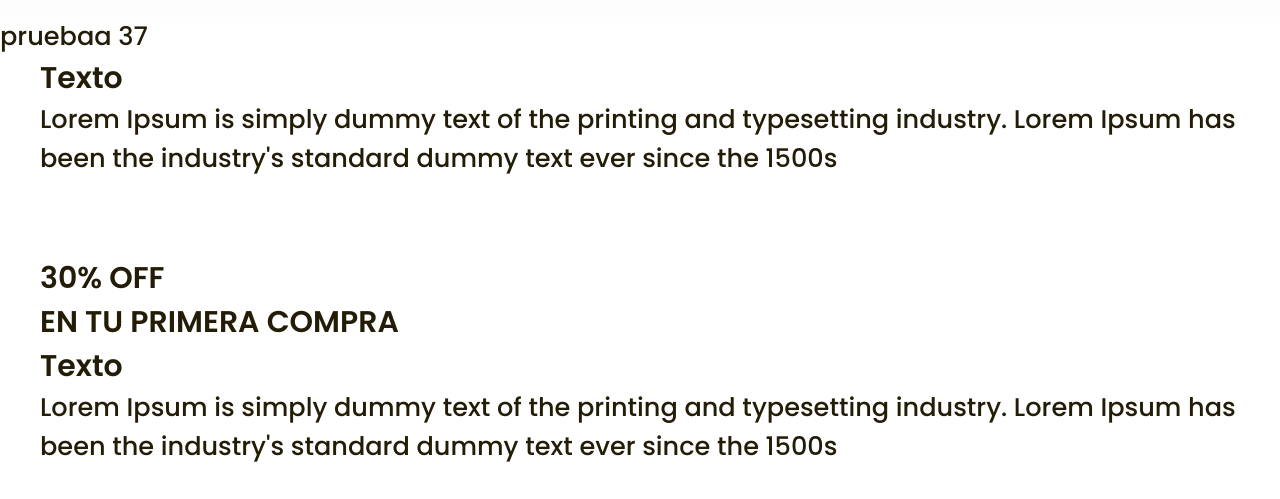
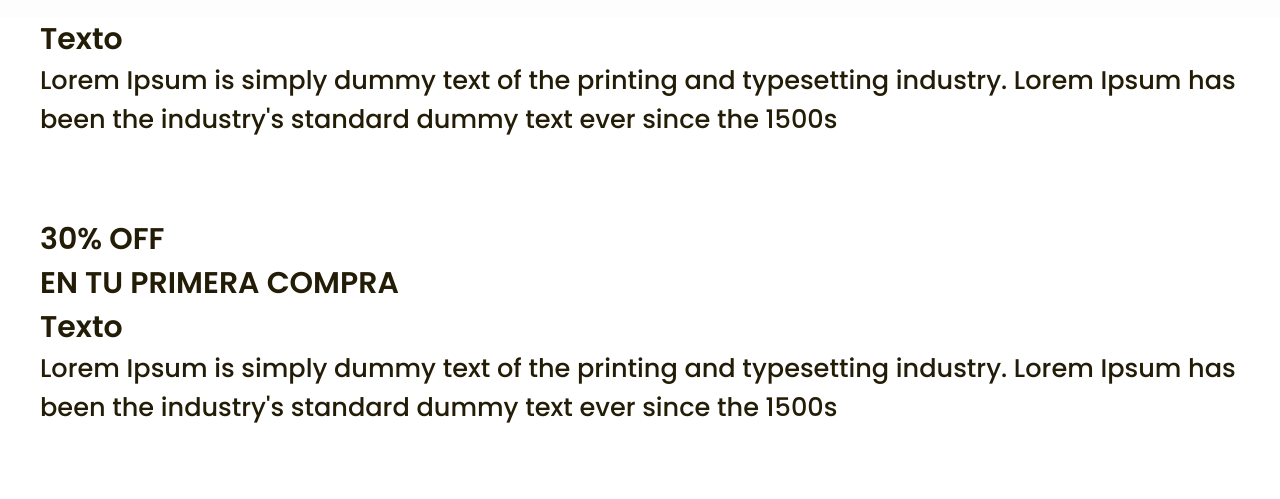
Before and after one commit to Fran0698/trabajo_fmendozac2, a plain HTML site: page index.html in a window 1280 px wide. Shown: the part 475-974 px from the top of the page. Drawn offline with Linux system fonts and the light colour scheme.

Commit message:
primer real

```diff
--- a/index.html
+++ b/index.html
@@ -34,8 +34,7 @@
       </ul>
     </nav>
   </header>
-  <div>pruebaa 37
-  </div>
+
   <main class="container">
     <section id="primer-historia">
       <article>
```
